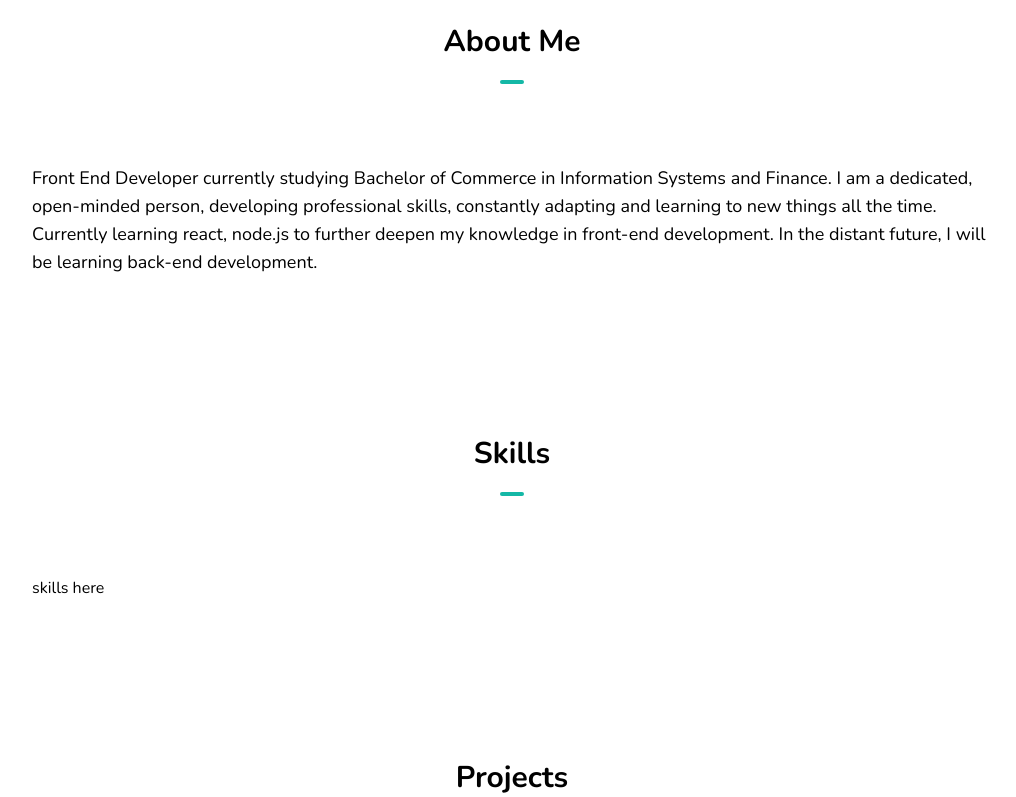
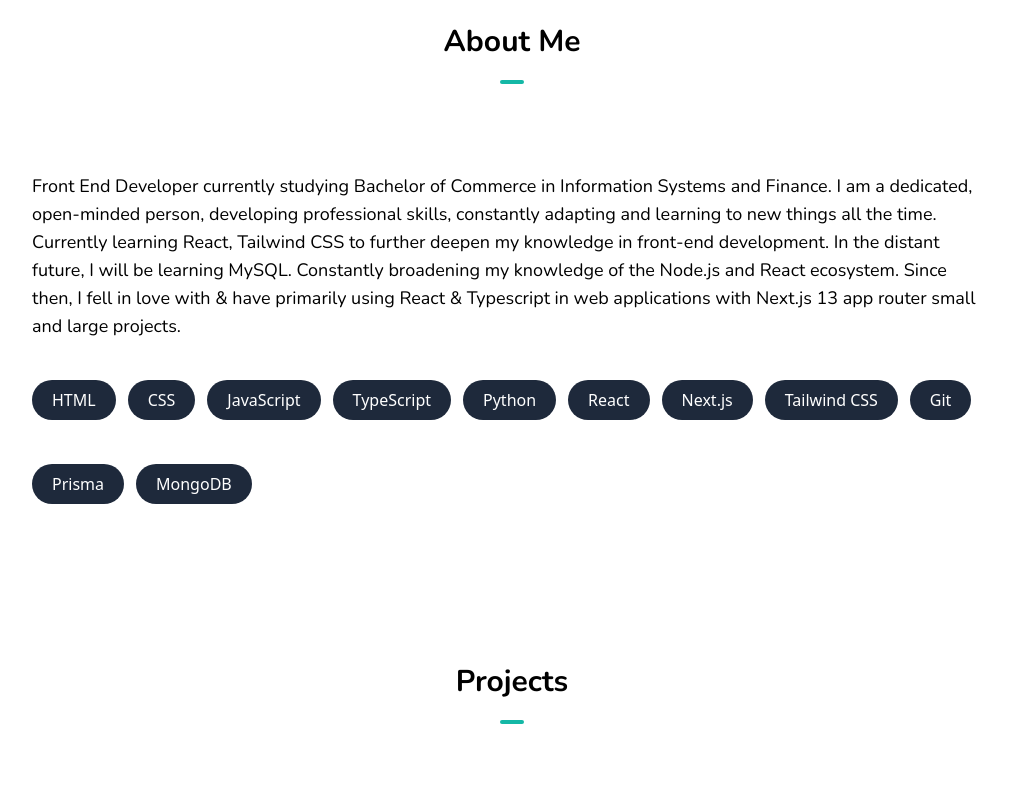
Before and after one commit to A-NV/PortfolioV2, a Next.js app: page / in a window 1280 px wide. Shown: the part 819-1616 px from the top of the page, without its empty margins (128-1144 px from the left). Built offline with nearby package versions, Linux system fonts and the light colour scheme.

Commit message:
Minimal Visiable Prodcution is completed

```diff
--- a/app/components/Heading.tsx
+++ b/app/components/Heading.tsx
@@ -1,7 +1,7 @@
 'use client'
 
 interface HeadingProps {
-  title: string;
+  title?: string;
   subtitle?: string;
   center?: boolean;
 }
--- a/app/components/modals/NavbarModal.tsx
+++ b/app/components/modals/NavbarModal.tsx
@@ -24,7 +24,7 @@ const NavbarModal: React.FC<NavItem> = () => {
     },
     {
       label: "Skills",
-      page: "skills",
+      page: "page",
     },
     {
       label: "Projects",
--- a/app/components/navbar/Navbar.tsx
+++ b/app/components/navbar/Navbar.tsx
@@ -25,7 +25,7 @@ const NAV_ITEMS: Array<NavItem> = [
   },
   {
     label: "Skills",
-    page: "skills",
+    page: "about",
   },
   {
     label: "Projects",
--- a/app/components/sections/About.tsx
+++ b/app/components/sections/About.tsx
@@ -3,12 +3,25 @@ import Heading from "../Heading";
 import Text from "../Text";
 
 const AboutSection = () => {
+  const skills = [
+    { skill: "HTML" },
+    { skill: "CSS" },
+    { skill: "JavaScript" },
+    { skill: "TypeScript" },
+    { skill: "Python" },
+    { skill: "React" },
+    { skill: "Next.js" },
+    { skill: "Tailwind CSS" },
+    { skill: "Git" },
+    { skill: "Prisma" },
+    { skill: "MongoDB" },
+  ]
+
   return (
     <section id="about">
     <Container>
       <div
         className="
-          py-15
         "
       >
         <Heading
@@ -27,14 +40,68 @@ const AboutSection = () => {
         >
       </hr>
 
+      <div
+        className="
+          flex
+          max-lg:flex-col
+          md:flex-col
+        "
+      >
+        <div
+          className="
+            flex
+            md:w-[100%]
+          "
+        >
         <Text
           center
-          text="Front End Developer currently studying Bachelor of Commerce in Information Systems and Finance.
-          I am a dedicated, open-minded person, developing professional skills, constantly adapting and learning to new things all the time.
-          Currently learning react, node.js to further deepen my knowledge in front-end development. In the distant future, I will be learning back-end development."
+          text="Front End Developer currently studying Bachelor of Commerce in Information Systems and Finance. I am a dedicated, open-minded person, developing professional skills, constantly adapting and learning to new things all the time. Currently learning React, Tailwind CSS to further deepen my knowledge in front-end development. In the distant future, I will be learning MySQL.
+          Constantly broadening my knowledge of the Node.js and React ecosystem. Since then, I fell in love with & have primarily using React & Typescript in web applications with Next.js 13 app router small and large projects.
+          "
         />
 
+        </div>
+
+
+
+        <div
+        className="
+          flex
+          flex-wrap
+          md:justify-center-start
+          md:gap-1
+        "
+        >
+
+          {skills.map((items, idx) => {
+            return (
+              <div
+                key={idx}
+                className="
+                  flex
+                  bg-slate-800
+                  dark:bg-white
+                  px-5
+                  py-2
+                  mr-2
+                  mt-10
+                  text-white
+                  dark:text-black
+                  rounded-[25px]
+                  font-sans
+                  items-center
+                "
+              >
+                {items.skill}
+              </div>
+            )
+          })}
+        </div>
+
+
+        </div>
       </div>
+
     </Container>
     </section>
    );
--- a/app/components/sections/Footer.tsx
+++ b/app/components/sections/Footer.tsx
@@ -23,7 +23,7 @@ const Footer = () => {
           © 2023 Anthony Neav<a href="/" className="hover:underline"></a>
         </div>
         <div className="flex flex-row items-center justify-center space-x-2 mb-1">
-          <a href="" rel="noreferrer" target="_blank">
+          <a href="https://github.com/A-NV" rel="noreferrer" target="_blank">
             <AiOutlineGithub
               className="hover:-translate-y-1 transition-transform cursor-pointer text-neutral-500 dark:text-neutral-100"
               size={35}
@@ -31,7 +31,7 @@ const Footer = () => {
           </a>
 
           <a
-            href=""
+            href="https://www.linkedin.com/in/anthony-neav/"
             rel="noreferrer"
             target="_blank"
           >
--- a/app/components/sections/HeroSection.tsx
+++ b/app/components/sections/HeroSection.tsx
@@ -47,9 +47,8 @@ const HeroSection = () => {
 
             <Text
             center
-              text="I'm a Front-End Developer based in Sydney, AU. Working towards
-              creating software that makes life easier and more meaning."
-              />
+              text="I'm a Front-End Developer based in Sydney, NSW. I build & design software things that makes life easier and more meaningful."
+            />
 
             <div
               className="
@@ -69,7 +68,10 @@ const HeroSection = () => {
                 rounded
                 shadow
               hover:bg-teal-700
+                hover:scale-110
+                transition
                 text-center
+                cursor-pointer
                 "
                 activeClass="active"
                 spy={true}
@@ -82,7 +84,6 @@ const HeroSection = () => {
           </div>
         </div>
       </div>
-
 
       <div
         className="
--- a/app/components/sections/Skills.tsx
+++ /dev/null
@@ -1,31 +0,0 @@
-import Container from "../Container";
-import Heading from "../Heading";
-import { Link } from "react-scroll";
-
-const Skills = () => {
-  return (
-    <section id="skills">
-      <Container>
-        <Heading
-          center
-          title="Skills"
-        />
-        <hr
-          className="
-            w-6 h-1
-            mx-auto
-            mb-20
-          bg-teal-500
-            border-0
-            rounded
-          "
-          ></hr>
-        <div>
-          skills here
-        </div>
-      </Container>
-    </section>
-   );
-}
-
-export default Skills;
--- a/app/page.tsx
+++ b/app/page.tsx
@@ -3,7 +3,6 @@ import About from "./components/sections/About"
 import Footer from "./components/sections/Footer"
 import HeroSection from "./components/sections/HeroSection"
 import Projects from "./components/sections/Projects"
-import Skills from "./components/sections/Skills"
 
 export default function Home() {
   return (
@@ -11,7 +10,6 @@ export default function Home() {
       <Container>
         <HeroSection />
         <About />
-        <Skills/>
         <Projects/>
       </Container>
     </main>
```
